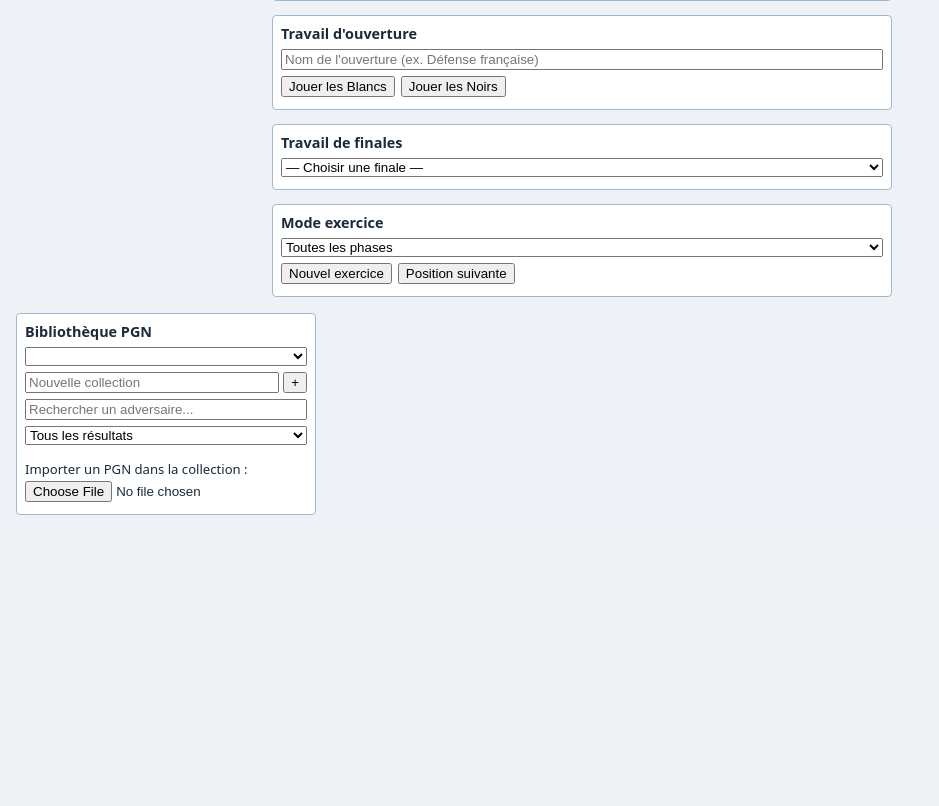
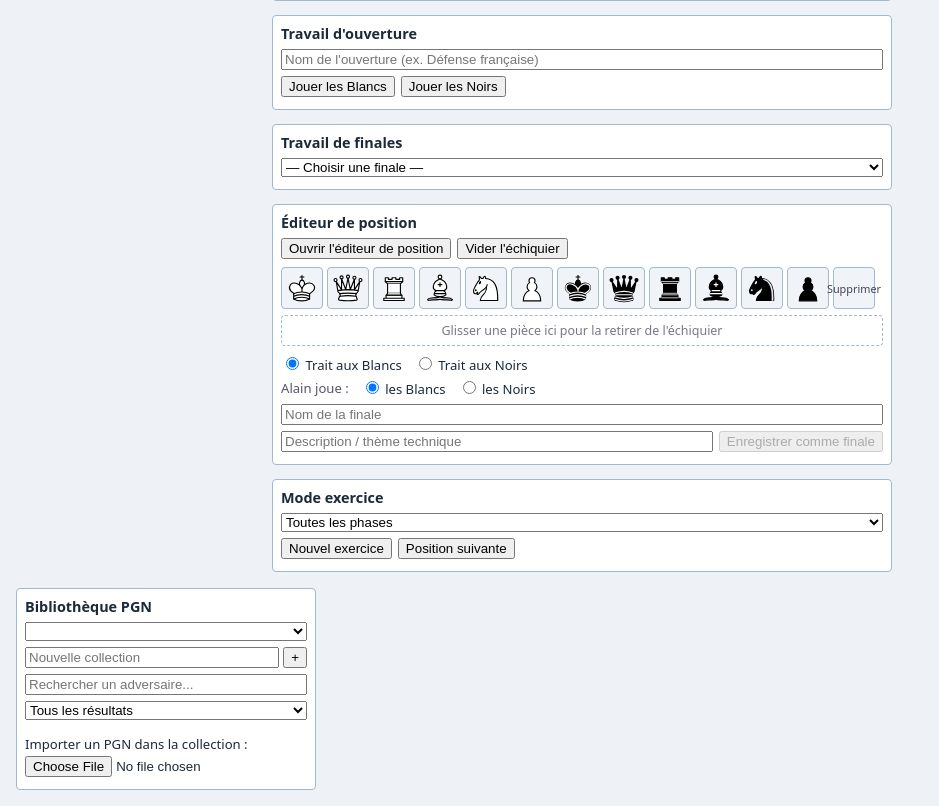
Before and after one commit to AlainDelree/Chesscoach, a Flask app: page / in a window 1280 px wide. Shown: the part 1081-1887 px from the top of the page, without its empty margins (0-939 px from the left). Before the commit the page ends 1596 px from the top, so only its background shows below. Run offline with Flask 3, Linux system fonts and the light colour scheme; lists and menus that the app fills with data are empty.

Commit message:
Éditeur de position pour construire des finales sans partie jouée (issue #16)
Nouveau panneau "Éditeur de position" : échiquier vide, palette des 12
pièces (Blancs/Noirs) placées par clic-source/clic-destination ou
glisser-déposer, mode suppression, bouton "Vider l'échiquier". Réutilise
buildBoard()/renderBoard() de board.js (grille convertie en FEN par
editorGridToFenBoard()), pas de composant séparé.

Validation en direct via python-chess (nouveau handler editor_validate,
Board.status()) : messages clairs par type de problème (roi manquant,
pion sur la 1ère/8e rangée, etc.), bouton "Enregistrer" désactivé tant que
la position est illégale. Sélecteurs indépendants "Trait aux Blancs/Noirs"
(complète la FEN) et "Alain joue les Blancs/Noirs" (camp_alain, déduit du
trait par défaut mais explicitement modifiable) — nécessaire car ces deux
informations peuvent diverger, comme le montre la finale de référence
existante (trait aux Noirs, camp_alain blancs).

Enregistrement réutilise finale_add (issue #13) tel quel, sans changement
serveur pour la sauvegarde elle-même. pendingFinaleAddSource (board.js)
évite qu'une réponse déclenchée par l'éditeur ne mette à jour le panneau
"Partie libre" et inversement, les deux panneaux écoutant désormais le
même événement finale_add_response.

Vérifié en navigateur headless (Playwright) : reconstruction de la finale
roi_pion_colonne_e existante (FEN résultante identique bit à bit),
enregistrement et apparition dans le sélecteur "Travail de finales", et
rejet propre d'une position à deux rois blancs (bouton désactivé, message
explicite).

Co-Authored-By: Claude Sonnet 5 <noreply@anthropic.com>

```diff
--- a/app.py
+++ b/app.py
@@ -836,6 +836,54 @@ def on_finale_add(data):
     })
 
 
+# Traduction des drapeaux chess.Board.status() en messages compréhensibles
+# pour l'éditeur de position (issue #16) — l'éditeur autorise n'importe quel
+# placement de pièces, donc plusieurs positions illégales possibles à la fois
+# (ex. deux rois blancs ET un pion sur la 1ère rangée) : on les liste toutes
+# plutôt que de ne signaler que la première.
+_EDITOR_STATUS_MESSAGES = {
+    chess.STATUS_EMPTY: "L'échiquier est vide.",
+    chess.STATUS_NO_WHITE_KING: "Il manque le roi blanc.",
+    chess.STATUS_NO_BLACK_KING: "Il manque le roi noir.",
+    chess.STATUS_TOO_MANY_KINGS: "Il y a plus d'un roi pour un même camp.",
+    chess.STATUS_TOO_MANY_WHITE_PAWNS: "Trop de pions blancs (maximum 8).",
+    chess.STATUS_TOO_MANY_BLACK_PAWNS: "Trop de pions noirs (maximum 8).",
+    chess.STATUS_PAWNS_ON_BACKRANK: "Un pion est placé sur la 1ère ou la 8e rangée.",
+    chess.STATUS_TOO_MANY_WHITE_PIECES: "Trop de pièces blanches au total.",
+    chess.STATUS_TOO_MANY_BLACK_PIECES: "Trop de pièces noires au total.",
+    chess.STATUS_BAD_CASTLING_RIGHTS: "Droits de roque incohérents.",
+    chess.STATUS_INVALID_EP_SQUARE: "Case de prise en passant invalide.",
+    chess.STATUS_OPPOSITE_CHECK: "Le camp qui n'est pas au trait est en échec — position impossible.",
+    chess.STATUS_TOO_MANY_CHECKERS: "Trop de pièces donnent échec simultanément — position impossible.",
+    chess.STATUS_IMPOSSIBLE_CHECK: "La situation d'échec actuelle est impossible à atteindre.",
+}
+
+
+@socketio.on("editor_validate")
+def on_editor_validate(data):
+    """Éditeur de position (issue #16) : valide en direct, via python-chess
+    (Board.status()), la position en cours de construction — appelé à
+    chaque placement/retrait/déplacement de pièce et à chaque changement de
+    trait, pour indiquer clairement à Alain pourquoi une position est
+    illégale plutôt que d'attendre l'échec silencieux de finale_add."""
+    fen = ((data or {}).get("fen") or "").strip()
+    try:
+        board = chess.Board(fen)
+    except Exception:
+        emit("editor_validate_response", {"valid": False, "problems": ["FEN invalide."]})
+        return
+
+    status = board.status()
+    if status == chess.STATUS_VALID:
+        emit("editor_validate_response", {"valid": True, "problems": []})
+        return
+
+    problems = [msg for flag, msg in _EDITOR_STATUS_MESSAGES.items() if status & flag]
+    if not problems:
+        problems = ["Position invalide."]
+    emit("editor_validate_response", {"valid": False, "problems": problems})
+
+
 @socketio.on("finale_start")
 def on_finale_start(data):
     """Charge une position-type de la bibliothèque de finales (issue #10) et
--- a/static/board.css
+++ b/static/board.css
@@ -63,6 +63,23 @@
 
 /* ── Partie libre ── */
 #board.free-play-active .square { cursor: pointer; }
+
+/* ── Éditeur de position (issue #16) ── */
+.editor-palette-piece {
+  width: 40px;
+  height: 40px;
+  display: flex;
+  align-items: center;
+  justify-content: center;
+  border: 1px solid #a0b8d0;
+  border-radius: 4px;
+  background: #f0f4f8;
+  cursor: pointer;
+  user-select: none;
+}
+.editor-palette-piece img { width: 85%; height: 85%; object-fit: contain; pointer-events: none; }
+.editor-palette-piece.selected { background: #6fa8dc; border-color: #1a2a3a; }
+.editor-palette-piece.editor-palette-delete { font-size: 0.68rem; text-align: center; color: #445; }
 
 /* ── Flèches d'annotation (superposées au plateau) ── */
 #arrows-svg {
--- a/static/board.js
+++ b/static/board.js
@@ -50,6 +50,12 @@ const PIECES = {
 };
 
 let _boardFlipped = false;
+
+// Discriminant de la réponse finale_add_response (issue #13, mutualisée par
+// free_play.js et editor.js issue #16) : plusieurs panneaux peuvent émettre
+// finale_add, mais un seul doit réagir à la réponse (mettre à jour son
+// propre statut/formulaire) — celui qui a fait la dernière demande.
+let pendingFinaleAddSource = null; // "free" | "editor" | null
 
 // ── Échiquier — construction et rendu ───────────────────────────────────────
 
--- a/static/controls.js
+++ b/static/controls.js
@@ -23,7 +23,7 @@
  * liste garde la lecture du fichier simple.
  */
 
-let activeMode = null; // null | "free" | "pedagogic" | "opening" | "finale" | "exercise"
+let activeMode = null; // null | "free" | "pedagogic" | "opening" | "finale" | "exercise" | "editor"
 
 const MODE_CAPS = {
   free:      { abandon: () => abandonFreeGame(),         reprendre: null,                            askCoach: null,                       hasComment: false },
@@ -31,6 +31,10 @@ const MODE_CAPS = {
   opening:   { abandon: () => abandonOpeningGame(),       reprendre: () => reprendreOpeningCoup(),    askCoach: () => askOpeningCoach(),    hasComment: true  },
   finale:    { abandon: () => abandonFinaleGame(),        reprendre: () => reprendreFinaleCoup(),     askCoach: () => askFinaleCoach(),     hasComment: true  },
   exercise:  { abandon: null,                             reprendre: () => reprendreExerciceCoup(),   askCoach: null,                       hasComment: false },
+  // Éditeur de position (issue #16) : pas de partie jouée, donc pas de
+  // "reprendre mon coup" ni de coach à la demande — juste un moyen de
+  // quitter le panneau via le bouton "Abandonner" mutualisé.
+  editor:    { abandon: () => abandonPositionEditor(),    reprendre: null,                            askCoach: null,                       hasComment: false },
 };
 
 const MODE_LABELS = {
@@ -39,6 +43,7 @@ const MODE_LABELS = {
   opening:   "Travail d'ouverture en cours.",
   finale:    "Travail de finales en cours.",
   exercise:  "Exercice en cours.",
+  editor:    "Éditeur de position actif.",
 };
 
 function setActiveMode(mode) {
--- /dev/null
+++ b/static/editor.js
@@ -0,0 +1,386 @@
+/*
+ * editor.js — ChessCoach (issue #16)
+ *
+ * Panneau "Éditeur de position" : échiquier vide au départ, pièces
+ * disponibles sur le côté (palette), placement libre par glisser-déposer ou
+ * clic-source/clic-destination, pour construire directement une position de
+ * finale sans avoir à la faire apparaître par une partie jouée (issue #13).
+ *
+ * Réutilise buildBoard()/renderBoard() de board.js pour le dessin du
+ * plateau, comme les autres modes (free_play.js, finales.js...) — seule la
+ * source de la position (editorPosition, une grille {file-rank: pièce} au
+ * même format que fenToBoard()) et la gestion des clics/glisser-déposer
+ * diffèrent.
+ *
+ * Contrairement aux autres modes, il n'y a pas de "partie" jouée (pas de
+ * chess.js, pas de coup) : la légalité de la position en cours de
+ * construction est vérifiée côté serveur via python-chess
+ * (Board.status(), voir app.py on_editor_validate) à chaque modification,
+ * plutôt que côté client où cette vérification n'est pas disponible.
+ *
+ * L'enregistrement réutilise l'événement finale_add déjà existant (issue
+ * #13, partagé avec free_play.js) — voir pendingFinaleAddSource (déclaré
+ * dans board.js) pour éviter qu'une réponse déclenchée par l'éditeur ne
+ * mette à jour le panneau "Partie libre" et inversement.
+ *
+ * Hors périmètre (issue #16) : pas d'utilisation de cet éditeur pour
+ * démarrer une partie libre ou un autre mode, pas d'import/export FEN texte.
+ */
+
+const EDITOR_PALETTE_PIECES = ["K", "Q", "R", "B", "N", "P", "k", "q", "r", "b", "n", "p"];
+
+let editorPosition      = {};   // grille {"file-rank": pièce}, même format que fenToBoard()
+let editorTool          = null; // { type: "piece", piece } | { type: "delete" } | null
+let editorBoardSelected = null; // case "file-rank" sélectionnée pour un déplacement clic-source/clic-destination
+let editorTrait         = "blancs";
+let editorLastValid     = false;
+
+// Camp qu'Alain doit jouer (finale_add) : distinct du trait FEN — comme le
+// documente finales.py, la position de référence roi_pion_colonne_e a par
+// exemple trait aux Noirs (l'adversaire ouvre) mais camp_alain "blancs".
+// Déduit du trait par défaut ; un choix explicite (editorCampAlainTouched)
+// le découple ensuite du trait.
+let editorCampAlain        = "blancs";
+let editorCampAlainTouched = false;
+
+// ── Construction de la FEN à partir de la grille ────────────────────────────
+// Pas de droits de roque ni de case en-passant : hors de propos pour des
+// positions de finale construites pièce par pièce (comme la position de
+// référence de finales.py, qui utilise déjà "-").
+
+function editorGridToFenBoard(grid) {
+  const rows = [];
+  for (let rank = 7; rank >= 0; rank--) {
+    let row = "";
+    let empty = 0;
+    for (let file = 0; file < 8; file++) {
+      const piece = grid[`${file}-${rank}`];
+      if (piece) {
+        if (empty) { row += empty; empty = 0; }
+        row += piece;
+      } else {
+        empty++;
+      }
+    }
+    if (empty) row += empty;
+    rows.push(row);
+  }
+  return rows.join("/");
+}
+
+function editorBuildFen() {
+  const board = editorGridToFenBoard(editorPosition);
+  const turn = editorTrait === "noirs" ? "b" : "w";
+  return `${board} ${turn} - - 0 1`;
+}
+
+// ── Rendu ────────────────────────────────────────────────────────────────
+
+function renderEditorBoard() {
+  renderBoard(editorGridToFenBoard(editorPosition), null, null, null, null, null, null);
+  if (editorBoardSelected) {
+    const sq = document.getElementById(`sq-${editorBoardSelected}`);
+    if (sq) sq.classList.add("free-play-selected");
+  }
+  // renderBoard() régénère l'innerHTML de chaque case à chaque appel : le
+  // glisser-déposer doit être ré-attaché après coup plutôt que dans board.js
+  // (générique, réutilisé par des modes qui n'en ont pas besoin).
+  for (let rank = 0; rank < 8; rank++) {
+    for (let file = 0; file < 8; file++) {
+      const id = `${file}-${rank}`;
+      const sq = document.getElementById(`sq-${id}`);
+      if (!sq) continue;
+      sq.ondragover = (e) => e.preventDefault();
+      sq.ondrop = (e) => onEditorSquareDrop(e, id);
+      const img = sq.querySelector("img");
+      if (img) {
+        img.draggable = true;
+        img.ondragstart = (e) => e.dataTransfer.setData("text/plain", JSON.stringify({ source: "board", square: id }));
+      }
+    }
+  }
+}
+
+function buildEditorPalette() {
+  const container = document.getElementById("editor-palette");
+  if (!container) return;
+  container.innerHTML = "";
+  EDITOR_PALETTE_PIECES.forEach((piece) => {
+    const cell = document.createElement("div");
+    cell.className = "editor-palette-piece";
+    cell.dataset.piece = piece;
+    cell.draggable = true;
+    cell.innerHTML = PIECES[piece] || piece;
+    cell.title = piece === piece.toUpperCase() ? "Pièce blanche" : "Pièce noire";
+    cell.onclick = () => onEditorPaletteClick(piece);
+    cell.ondragstart = (e) => e.dataTransfer.setData("text/plain", JSON.stringify({ source: "palette", piece }));
+    container.appendChild(cell);
+  });
+  const trashCell = document.createElement("div");
+  trashCell.className = "editor-palette-piece editor-palette-delete";
+  trashCell.textContent = "Supprimer";
+  trashCell.title = "Mode suppression : cliquer une pièce posée pour la retirer";
+  trashCell.onclick = () => onEditorDeleteToolClick();
+  container.appendChild(trashCell);
+  renderEditorPaletteSelection();
+}
+
+function renderEditorPaletteSelection() {
+  const container = document.getElementById("editor-palette");
+  if (!container) return;
+  container.querySelectorAll(".editor-palette-piece").forEach((cell) => {
+    let selected = false;
+    if (editorTool && editorTool.type === "piece" && cell.dataset.piece === editorTool.piece) selected = true;
+    if (editorTool && editorTool.type === "delete" && cell.classList.contains("editor-palette-delete")) selected = true;
+    cell.classList.toggle("selected", selected);
+  });
+}
+
+// ── Outils (palette / suppression) ──────────────────────────────────────────
+
+function onEditorPaletteClick(piece) {
+  editorBoardSelected = null;
+  editorTool = (editorTool && editorTool.type === "piece" && editorTool.piece === piece)
+    ? null
+    : { type: "piece", piece };
+  renderEditorPaletteSelection();
+  renderEditorBoard();
+}
+
+function onEditorDeleteToolClick() {
+  editorBoardSelected = null;
+  editorTool = (editorTool && editorTool.type === "delete") ? null : { type: "delete" };
+  renderEditorPaletteSelection();
+  renderEditorBoard();
+}
+
+// ── Clic sur l'échiquier (source/destination) ───────────────────────────────
+
+function onEditorBoardClick(e) {
+  if (activeMode !== "editor") return;
+  const sqEl = e.target.closest(".square");
+  if (!sqEl) return;
+  const id = sqEl.id.replace("sq-", "");
+
+  if (editorTool && editorTool.type === "delete") {
+    if (editorPosition[id]) {
+      delete editorPosition[id];
+      renderEditorBoard();
+      editorValidate();
+    }
+    return;
+  }
+
+  if (editorTool && editorTool.type === "piece") {
+    editorPosition[id] = editorTool.piece;
+    renderEditorBoard();
+    editorValidate();
+    return;
+  }
+
+  // Aucun outil sélectionné : déplacer une pièce déjà posée (clic-source
+  // puis clic-destination), comme le mode "partie libre".
+  if (editorBoardSelected === null) {
+    if (editorPosition[id]) {
+      editorBoardSelected = id;
+      renderEditorBoard();
+    }
+    return;
+  }
+  if (editorBoardSelected === id) {
+    editorBoardSelected = null;
+    renderEditorBoard();
+    return;
+  }
+  editorPosition[id] = editorPosition[editorBoardSelected];
+  delete editorPosition[editorBoardSelected];
+  editorBoardSelected = null;
+  renderEditorBoard();
+  editorValidate();
+}
+
+// ── Glisser-déposer ──────────────────────────────────────────────────────
+
+function onEditorSquareDrop(e, id) {
+  e.preventDefault();
+  const raw = e.dataTransfer.getData("text/plain");
+  if (!raw) return;
+  let data;
+  try { data = JSON.parse(raw); } catch (err) { return; }
+
+  if (data.source === "palette" && data.piece) {
+    editorPosition[id] = data.piece;
+  } else if (data.source === "board" && data.square) {
+    if (data.square === id) return;
+    editorPosition[id] = editorPosition[data.square];
+    delete editorPosition[data.square];
+  } else {
+    return;
+  }
+  editorBoardSelected = null;
+  renderEditorBoard();
+  editorValidate();
+}
+
+function onEditorTrashDrop(e) {
+  e.preventDefault();
+  const raw = e.dataTransfer.getData("text/plain");
+  if (!raw) return;
+  try {
+    const data = JSON.parse(raw);
+    if (data.source === "board" && data.square) {
+      delete editorPosition[data.square];
+      renderEditorBoard();
+      editorValidate();
+    }
+  } catch (err) {
+    // Glissé depuis la palette (ajout, pas suppression) : rien à faire.
+  }
+}
+
+// ── Trait / validation ──────────────────────────────────────────────────────
+
+function onEditorTraitChange() {
+  const sel = document.querySelector('input[name="editor-trait"]:checked');
+  editorTrait = (sel && sel.value === "noirs") ? "noirs" : "blancs";
+  if (!editorCampAlainTouched) {
+    editorCampAlain = editorTrait;
+    const campEl = document.getElementById(editorTrait === "noirs" ? "editor-camp-alain-noirs" : "editor-camp-alain-blancs");
+    if (campEl) campEl.checked = true;
+  }
+  editorValidate();
+}
+
+function onEditorCampAlainChange() {
+  const sel = document.querySelector('input[name="editor-camp-alain"]:checked');
+  editorCampAlain = (sel && sel.value === "noirs") ? "noirs" : "blancs";
+  editorCampAlainTouched = true;
+}
+
+function editorValidate() {
+  socket.emit("editor_validate", { fen: editorBuildFen() });
+}
+
+// ── Cycle de vie du panneau ──────────────────────────────────────────────
+
+function startPositionEditor() {
+  editorPosition          = {};
+  editorTool              = null;
+  editorBoardSelected     = null;
+  editorTrait             = "blancs";
+  editorLastValid         = false;
+  editorCampAlain         = "blancs";
+  editorCampAlainTouched  = false;
+
+  const traitBlancs = document.getElementById("editor-trait-blancs");
+  if (traitBlancs) traitBlancs.checked = true;
+  const campBlancs = document.getElementById("editor-camp-alain-blancs");
+  if (campBlancs) campBlancs.checked = true;
+
+  setActiveMode("editor");
+  _boardFlipped = false;
+  buildBoard();
+  const boardEl = document.getElementById("board");
+  if (boardEl) {
+    boardEl.classList.add("free-play-active");
+    boardEl.onclick = onEditorBoardClick;
+  }
+  renderEditorPaletteSelection();
+  renderEditorBoard();
+  editorValidate();
+
+  const statusEl = document.getElementById("editor-status");
+  if (statusEl) statusEl.textContent = "Placez les pièces sur l'échiquier vide.";
+}
+
+function clearEditorBoard() {
+  if (activeMode !== "editor") return;
+  editorPosition = {};
+  editorBoardSelected = null;
+  renderEditorBoard();
+  editorValidate();
+}
+
+function abandonPositionEditor() {
+  if (activeMode !== "editor") return;
+  editorPosition      = {};
+  editorTool          = null;
+  editorBoardSelected = null;
+  renderEditorPaletteSelection();
+  resetBoardToNeutral();
+  setActiveMode(null);
+  const statusEl = document.getElementById("editor-status");
+  if (statusEl) statusEl.textContent = "Éditeur fermé.";
+  const validationEl = document.getElementById("editor-validation-status");
+  if (validationEl) validationEl.textContent = "";
+}
+
+// ── Enregistrement comme finale (réutilise finale_add, issue #13) ──────────
+
+function saveEditorPositionAsFinale() {
+  const statusEl = document.getElementById("editor-status");
+  if (activeMode !== "editor") {
+    if (statusEl) statusEl.textContent = "Ouvrez d'abord l'éditeur de position.";
+    return;
+  }
+  if (!editorLastValid) {
+    if (statusEl) statusEl.textContent = "Position illégale : corrigez-la avant d'enregistrer.";
+    return;
+  }
+  const nomEl  = document.getElementById("editor-finale-nom");
+  const descEl = document.getElementById("editor-finale-description");
+  const nom = nomEl ? nomEl.value.trim() : "";
+  const description = descEl ? descEl.value.trim() : "";
+  if (!nom) {
+    if (statusEl) statusEl.textContent = "Indiquez un nom pour cette finale avant d'enregistrer.";
+    return;
+  }
+  pendingFinaleAddSource = "editor";
+  socket.emit("finale_add", { fen: editorBuildFen(), camp_alain: editorCampAlain, nom, description });
+}
+
+if (typeof socket !== "undefined") {
+  socket.on("editor_validate_response", (data) => {
+    editorLastValid = !!(data && data.valid);
+    const saveBtn = document.getElementById("editor-save-btn");
+    if (saveBtn) saveBtn.disabled = !editorLastValid;
+    const statusEl = document.getElementById("editor-validation-status");
+    if (!statusEl) return;
+    if (!data) { statusEl.textContent = ""; return; }
+    if (data.valid) {
+      statusEl.textContent = "Position légale.";
+      statusEl.style.color = "#2f7d32";
+    } else {
+      statusEl.textContent = "Position illégale : " + (data.problems || []).join(" ");
+      statusEl.style.color = "#c0392b";
+    }
+  });
+
+  socket.on("finale_add_response", (data) => {
+    if (pendingFinaleAddSource !== "editor") return;
+    pendingFinaleAddSource = null;
+    const statusEl = document.getElementById("editor-status");
+    if (!data || data.error) {
+      if (statusEl) statusEl.textContent = "Impossible d'enregistrer cette finale (nom ou position invalide).";
+      return;
+    }
+    if (statusEl) statusEl.textContent = `Finale "${data.nom}" enregistrée — disponible dans le mode "Travail de finales".`;
+    const nomEl  = document.getElementById("editor-finale-nom");
+    const descEl = document.getElementById("editor-finale-description");
+    if (nomEl)  nomEl.value  = "";
+    if (descEl) descEl.value = "";
+    if (data.finales) {
+      finaleList = data.finales;
+      if (typeof populateFinaleSelect === "function") populateFinaleSelect();
+    }
+  });
+}
+
+document.addEventListener("DOMContentLoaded", () => {
+  buildEditorPalette();
+  const trashEl = document.getElementById("editor-trash");
+  if (trashEl) {
+    trashEl.ondragover = (e) => e.preventDefault();
+    trashEl.ondrop = onEditorTrashDrop;
+  }
+});
--- a/static/free_play.js
+++ b/static/free_play.js
@@ -163,11 +163,14 @@ function saveFreeGameAsFinale() {
     return;
   }
   const campAlain = freeGame.turn() === "w" ? "blancs" : "noirs";
+  pendingFinaleAddSource = "free";
   socket.emit("finale_add", { fen: freeGame.fen(), camp_alain: campAlain, nom, description });
 }
 
 if (typeof socket !== "undefined") {
   socket.on("finale_add_response", (data) => {
+    if (pendingFinaleAddSource !== "free") return;
+    pendingFinaleAddSource = null;
     const statusEl = document.getElementById("free-play-status");
     if (!data || data.error) {
       if (statusEl) statusEl.textContent = "Impossible d'enregistrer cette finale (nom ou position invalide).";
--- a/templates/index.html
+++ b/templates/index.html
@@ -200,6 +200,36 @@
       </div>
 
       <div class="panel" style="margin-top:10px; width:100%; box-sizing:border-box;">
+        <h2>Éditeur de position</h2>
+        <div style="display:flex; gap:6px; align-items:center; flex-wrap:wrap;">
+          <button onclick="startPositionEditor()">Ouvrir l'éditeur de position</button>
+          <button onclick="clearEditorBoard()">Vider l'échiquier</button>
+        </div>
+        <div id="editor-palette" style="display:flex; flex-wrap:wrap; gap:4px; margin-top:8px;"></div>
+        <div id="editor-trash" style="margin-top:6px; padding:6px; border:1px dashed #a0b8d0; border-radius:4px; font-size:0.78rem; color:#778; text-align:center;">
+          Glisser une pièce ici pour la retirer de l'échiquier
+        </div>
+        <div style="display:flex; gap:12px; align-items:center; margin-top:8px; font-size:0.82rem;">
+          <label><input type="radio" name="editor-trait" id="editor-trait-blancs" value="blancs" checked onchange="onEditorTraitChange()"> Trait aux Blancs</label>
+          <label><input type="radio" name="editor-trait" value="noirs" onchange="onEditorTraitChange()"> Trait aux Noirs</label>
+        </div>
+        <div style="display:flex; gap:12px; align-items:center; margin-top:4px; font-size:0.82rem;">
+          <span style="color:#556;">Alain joue :</span>
+          <label><input type="radio" name="editor-camp-alain" id="editor-camp-alain-blancs" value="blancs" checked onchange="onEditorCampAlainChange()"> les Blancs</label>
+          <label><input type="radio" name="editor-camp-alain" id="editor-camp-alain-noirs" value="noirs" onchange="onEditorCampAlainChange()"> les Noirs</label>
+        </div>
+        <div id="editor-validation-status" style="font-size:0.82rem; margin-top:6px;"></div>
+        <div style="display:flex; gap:6px; align-items:center; flex-wrap:wrap; margin-top:6px;">
+          <input id="editor-finale-nom" type="text" placeholder="Nom de la finale" style="flex:1; min-width:140px;">
+        </div>
+        <div style="display:flex; gap:6px; align-items:center; flex-wrap:wrap; margin-top:6px;">
+          <input id="editor-finale-description" type="text" placeholder="Description / thème technique" style="flex:1; min-width:140px;">
+          <button id="editor-save-btn" onclick="saveEditorPositionAsFinale()" disabled>Enregistrer comme finale</button>
+        </div>
+        <div id="editor-status" style="font-size:0.82rem; color:#445; margin-top:4px;"></div>
+      </div>
+
+      <div class="panel" style="margin-top:10px; width:100%; box-sizing:border-box;">
         <h2>Mode exercice</h2>
         <div style="display:flex; gap:6px; align-items:center; flex-wrap:wrap;">
           <select id="exercise-phase-select" style="flex:1; min-width:140px;">
@@ -292,6 +322,7 @@
   <script src="{{ url_for('static', filename='pedagogic.js') }}"></script>
   <script src="{{ url_for('static', filename='opening.js') }}"></script>
   <script src="{{ url_for('static', filename='finales.js') }}"></script>
+  <script src="{{ url_for('static', filename='editor.js') }}"></script>
   <script src="{{ url_for('static', filename='controls.js') }}"></script>
   <script>
     // Position de départ affichée immédiatement, avant même le retour de la
```
